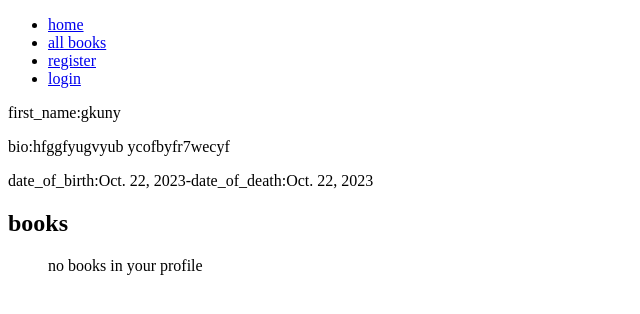
After one commit to Gideonkun2772/aravich_bookstore, a Django app: page /profile_detail/3 in a window 1280 px wide. The commit adds this page. Shown: the top 314 px of the page, without its empty margins (0-640 px from the left). Run offline with Django 4.2, Linux system fonts and the light colour scheme; data comes from the database, SQL or seed files in the repository.

Commit message:
userprofile

```diff
--- a/bookstore/admin.py
+++ b/bookstore/admin.py
@@ -8,9 +8,9 @@ class BookInstanceinline(admin.TabularInline):
 
 @admin.register(Book)
 class BookAdmin(admin.ModelAdmin):
-    list_display=['title','author','language','display_genre']
+    list_display=['title','creator','language','display_genre']
     inlines=[BookInstanceinline]
-    list_filter=['title','genre','author','pub_date']
+    list_filter=['title','genre','creator','pub_date']
 
 @admin.register(Genre)
 class GenreAdmin(admin.ModelAdmin):
--- a/bookstore/models.py
+++ b/bookstore/models.py
@@ -15,9 +15,9 @@ class Book(models.Model):
     image=models.ImageField(storage=fs)
     title=models.CharField(max_length=64)
     pub_date=models.DateField()
-    author=models.ForeignKey(User, on_delete=models.SET_NULL,null=True)
+    creator=models.ForeignKey(User, on_delete=models.SET_NULL,null=True,related_name='books')
     isbn=models.CharField(max_length=64,unique=True)
-    summery=models.TextField(max_length=200)
+    summary=models.TextField(max_length=200)
     language=models.ForeignKey('Language', on_delete=models.SET_NULL,null=True)
     genre=models.ManyToManyField(Genre, )
 
@@ -72,8 +72,8 @@ class BookInstance(models.Model):
     due_back=models.DateField(null=True,blank=True)
 
 
-    class Mete:
-        ordering=('status')
+    class Meta:
+        ordering=['status']
 
     def __str__(self):
         return f'{self.book}'
@@ -90,5 +90,5 @@ class Profile(models.Model):
     def __str__(self):
         return self.name.username
 
-    '''def get_absolute_url(self):
-        return reverse("auther_detail", kwargs={"pk": self.pk})'''
+    def get_absolute_url(self):
+        return reverse("bookstore:profile_detail", kwargs={"pk": self.pk})
--- a/bookstore/templates/bookstore/author_detail.html
+++ /dev/null
@@ -1,5 +0,0 @@
-{% extends 'bookstore/layout.html' %}
-{% block content %}
-<p>first_name:{{author.first_name}}</p>
-<p>last_name:{{author.last_name}}</p>
-{% endblock content %}
--- a/bookstore/templates/bookstore/book_detail.html
+++ b/bookstore/templates/bookstore/book_detail.html
@@ -4,7 +4,7 @@
 <div>{{book.image.url.open}}</div>
 <h1>Book:{{book.title}}</h1>
 <P>{{book.image_url}}</P>
-<p>Author:<a href="">{{book.author}}</a></p>
+<p>Author:{{book.creator}}</p>
 <p>Genre:{{book.display_genre}}</p>
 <p>language:{{book.language}}</p>
 <p>status:ended at {{book.pub_date}}</p>
--- a/bookstore/templates/bookstore/layout.html
+++ b/bookstore/templates/bookstore/layout.html
@@ -10,9 +10,8 @@
     <ul>
     <li><a href="{% url 'bookstore:index' %}">home</a></li>
     <li><a href="{% url 'bookstore:book_list' %}">all books</a></li>
-    <!-- <li><a href="{% url 'bookstore:author_list' %}">authors</a></li>-->
     {% if user.is_authenticated %}
-    <li>user:{{ user.get_username }}</li>
+    <li><a href="{% url 'bookstore:profile_detail' user.id %}">user:{{ user.get_username }}</a></li>
     <li><a href="{% url 'accounts:logout' %}">logout</a></li>
     {% else %}
     <li><a href="{% url 'accounts:register' %}">register</a></li>
--- /dev/null
+++ b/bookstore/templates/bookstore/profile_detail.html
@@ -0,0 +1,15 @@
+{% extends 'bookstore/layout.html' %}
+{% block content %}
+<p>first_name:{{profile.name}}</p>
+<p>bio:{{profile.bio}}</p>
+<p>date_of_birth:{{profile.date_of_birth}}-date_of_death:{{profile.date_of_death}}</p>
+
+<h2>books</h2>
+<ul>
+    {% for book in book %}
+        <li><a href="{% url 'bookstore:book_detail' book.id %}">{{book.title}}</a></li>
+    {% empty %}
+        no books in your profile
+    {% endfor %}
+</ul>
+{% endblock content %}
--- a/bookstore/templates/bookstore/author_list.html
+++ b/bookstore/templates/bookstore/profile_list.html
@@ -2,7 +2,7 @@
 {% block content %}
 {% if Author_list %}
 {% for Author in Author_list %}
-<p>Author:<a href="{% url 'bookstore:author_detail' Author.id %}">{{Author}}</a></p>
+<!--<p>Author:<a href="{% url 'bookstore:author_detail' Author.id %}">{{Author}}</a></p>-->
 {% endfor %}
 {% endif %}
 {% endblock content %}
--- a/bookstore/urls.py
+++ b/bookstore/urls.py
@@ -12,5 +12,5 @@ urlpatterns = [
     path('book_list/',views.BookListView.as_view(),name='book_list'),
     path('book_list/<int:pk>', views.BookDetailView.as_view(), name='book_detail'),
     #path('author_list',views.AuthorListView.as_view(),name='author_list'),
-    #path('author_detail/<int:pk>',views.AuthorDetail.as_view(),name='author_detail')
+    path('profile_detail/<int:pk>',views.ProfileDetail.as_view(),name='profile_detail')
 ]
--- a/bookstore/views.py
+++ b/bookstore/views.py
@@ -39,14 +39,13 @@ class BookDetailView(generic.DetailView):
     context_object_name='Author_list'
     template_name='bookstore/author_list.html'
     def get_queryset(self):
-        return Author.objects.all()
-
-class AuthorDetail(generic.DetailView):
-    model=Author
-    template_name='bookstore/author_detail.html'
-    def auther_detail(request,pk):
+        return Author.objects.all()'''
+class ProfileDetail(generic.DetailView):
+    model=Profile
+    template_name='bookstore/profile_detail.html'
+    def Profile_detail(request,pk):
         try:
-            auther=Author.objects.get(pk=pk)
-        except Author.doesnotexist:
-            raise Http404('Author does not exist')
-        return render(request,'bookstore/author_detail.html',{'author':author})'''
+            profile=Profile.objects.get(pk=pk)
+        except Profile.doesnotexist:
+            raise Http404('profile does not exist')
+        return render(request,'bookstore/profile_detail.html',{'profile':profile})
```
Also changed, not shown: bookstore/migrations/0005_alter_book_author_alter_bookinstance_book.py (added), bookstore/migrations/0006_alter_bookinstance_options_and_more.py (added), bookstore/migrations/0007_alter_book_creator.py (added), db.sqlite3.
